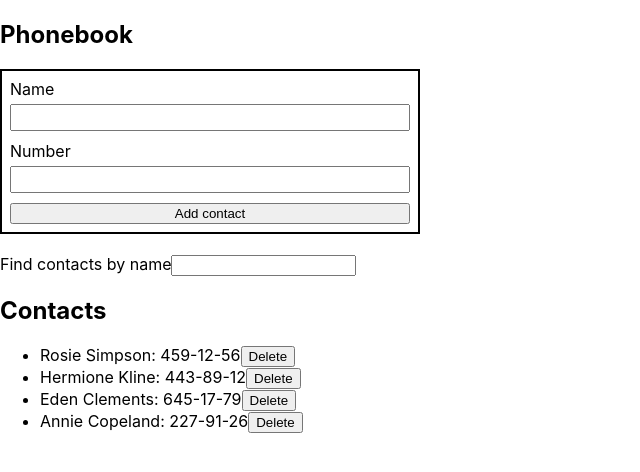
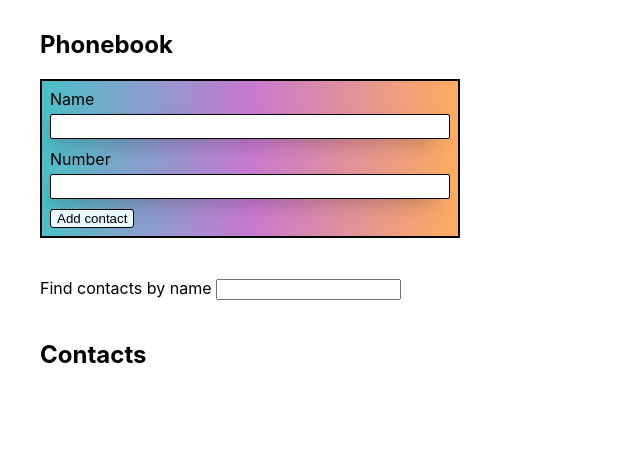
Before and after one commit to aniakurtiak/goit-react-hw-04-phonebook, a React (Create React App) app: page / in a window 1280 px wide. Shown: the top 472 px of the page, without its empty margins (0-640 px from the left). Built offline with nearby package versions, Linux system fonts and the light colour scheme.

Commit message:
add style

```diff
--- a/src/components/App.jsx
+++ b/src/components/App.jsx
@@ -4,15 +4,11 @@ import { ContactForm } from './ContactForm/ContactForm';
 import { nanoid } from 'nanoid';
 import { Filter } from './Filter/Filter';
 import { Notify } from 'notiflix/build/notiflix-notify-aio';
+import { Layout } from './Layout/Layout.styled';
 
 export class App extends Component {
   state = {
-    contacts: [
-      { id: 'id-1', name: 'Rosie Simpson', number: '459-12-56' },
-      { id: 'id-2', name: 'Hermione Kline', number: '443-89-12' },
-      { id: 'id-3', name: 'Eden Clements', number: '645-17-79' },
-      { id: 'id-4', name: 'Annie Copeland', number: '227-91-26' },
-    ],
+    contacts: [],
     filter: '',
   };
 
@@ -48,14 +44,11 @@ export class App extends Component {
     );
 
     return (
-      <div>
-        <ContactForm
-          onAdd={this.addContact}
-          onForbidd={this.forbidaddContact}
-        />
+      <Layout>
+        <ContactForm onAdd={this.addContact} />
         <Filter filter={this.state.filter} onChangeContact={this.findContact} />
         <ContactList contacts={visibleItems} onDelete={this.deleteContact} />
-      </div>
+      </Layout>
     );
   }
 }
--- a/src/components/ContactForm/ContactForm.jsx
+++ b/src/components/ContactForm/ContactForm.jsx
@@ -1,5 +1,11 @@
 import { Formik } from 'formik';
-import { StyledForm, Label, StyledField, ErrorMsg } from './ContactForm.styled';
+import {
+  StyledForm,
+  Label,
+  StyledField,
+  ErrorMsg,
+  Button,
+} from './ContactForm.styled';
 import * as Yup from 'yup';
 
 const PhonebookSchema = Yup.object().shape({
@@ -39,7 +45,7 @@ export const ContactForm = ({ onAdd }) => {
             <StyledField name="number" type="tel"></StyledField>
             <ErrorMsg name="number" component="div" />
           </Label>
-          <button type="submit">Add contact</button>
+          <Button type="submit">Add contact</Button>
         </StyledForm>
       </Formik>
     </div>
--- a/src/components/ContactForm/ContactForm.styled.js
+++ b/src/components/ContactForm/ContactForm.styled.js
@@ -8,6 +8,10 @@ border: 2px solid black;
 display: flex;
 flex-direction: column;
 gap: 10px;
+background: #FEAC5E;
+background: -webkit-linear-gradient(to right, #4BC0C8, #C779D0, #FEAC5E);  /* Chrome 10-25, Safari 5.1-6 */
+background: linear-gradient(to right, #4BC0C8, #C779D0, #FEAC5E); /* W3C, IE 10+/ Edge, Firefox 16+, Chrome 26+, Opera 12+, Safari 7+ */
+
 `;
 
 export const Label = styled.label`
@@ -18,9 +22,19 @@ gap: 5px;
 
 export const StyledField = styled(Field)`
 padding: 4px;
+border-radius: 2px;
+border: 1px solid black;
+box-shadow: -7px 9px 20px -9px rgba(0,0,0,0.5);
 `;
 
 export const ErrorMsg = styled(ErrorMessage)`
 font-size: 12px;
 color: red;
 `;
+
+export const Button = styled.button`
+width: fit-content;
+border-radius: 3px;
+border: 1px solid black;
+background-color: rgb(232, 250, 255);
+`;
--- a/src/components/ContactItem/ContactItem.jsx
+++ b/src/components/ContactItem/ContactItem.jsx
@@ -1,8 +1,10 @@
+import { ItemsWrap, Button } from './ContactItem.styled';
+
 export const ContactItem = ({ item: { name, number, id }, onDelete }) => {
   return (
-    <div>
+    <ItemsWrap>
       {name}: {number}
-      <button onClick={() => onDelete(id)}>Delete</button>
-    </div>
+      <Button onClick={() => onDelete(id)}>Delete</Button>
+    </ItemsWrap>
   );
 };
--- /dev/null
+++ b/src/components/ContactItem/ContactItem.styled.js
@@ -0,0 +1,13 @@
+import styled from "styled-components";
+
+export const ItemsWrap = styled.div`
+display: flex;
+gap: 10px;
+`;
+
+export const Button = styled.button`
+width: fit-content;
+border-radius: 3px;
+border: 1px solid black;
+background-color: rgb(232, 250, 255);
+`;
--- a/src/components/ContactList/ContactList.jsx
+++ b/src/components/ContactList/ContactList.jsx
@@ -1,16 +1,17 @@
 import { ContactItem } from 'components/ContactItem/ContactItem';
+import { List } from './ContactList.styled';
 
 export const ContactList = ({ contacts, onDelete }) => {
   return (
     <div>
       <h2>Contacts</h2>
-      <ul>
+      <List>
         {contacts.map(contact => (
           <li key={contact.id}>
             <ContactItem item={contact} onDelete={onDelete} />
           </li>
         ))}
-      </ul>
+      </List>
     </div>
   );
 };
--- /dev/null
+++ b/src/components/ContactList/ContactList.styled.js
@@ -0,0 +1,7 @@
+import styled from "styled-components";
+
+export const List = styled.ul`
+display: flex;
+flex-direction: column;
+gap: 10px;
+`;
--- a/src/components/Filter/Filter.jsx
+++ b/src/components/Filter/Filter.jsx
@@ -1,11 +1,11 @@
-import { FilterWrap } from './Filter.styled';
+import { FilterWrap, Input } from './Filter.styled';
 
 export const Filter = ({ filter, onChangeContact }) => {
   return (
     <FilterWrap>
       <label>
         Find contacts by name
-        <input
+        <Input
           type="text"
           value={filter}
           onChange={evt => {
--- a/src/components/Filter/Filter.styled.js
+++ b/src/components/Filter/Filter.styled.js
@@ -3,5 +3,8 @@ import styled from "styled-components";
 export const FilterWrap = styled.div`
 margin-top: 20px;
 display: flex;
-flex-direction: column;
 `;
+
+export const Input = styled.input`
+margin-left: 5px;
+`;
--- /dev/null
+++ b/src/components/Layout/Layout.styled.js
@@ -0,0 +1,10 @@
+import styled from "styled-components";
+
+export const Layout = styled.div`
+display: flex;
+flex-direction: column;
+gap: 20px;
+max-width: 1200px;
+margin: 0 auto;
+padding: 10px 15px;
+`;
```
